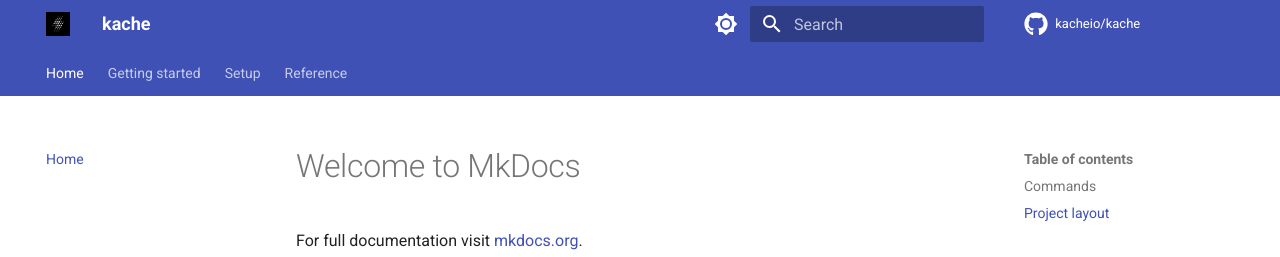
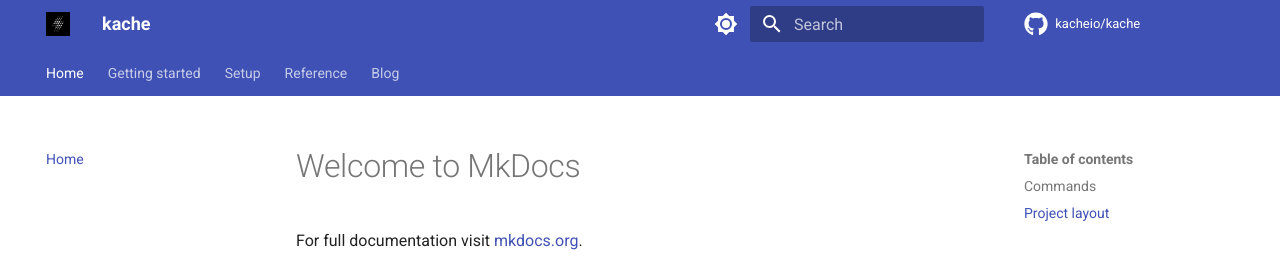
Before and after one commit to kacheio/docs, an MkDocs documentation site: the page built from docs/index.md, in a window 1280 px wide. Shown: the top 257 px of the page. Built offline with MkDocs 1.6.1 and Material for MkDocs 9.7.7, drawn with Linux system fonts in a browser that asks for light colours; comment, search, counter and statistics services are not loaded.

Commit message:
Add blog section

```diff
--- a/mkdocs.yml
+++ b/mkdocs.yml
@@ -80,3 +80,6 @@ nav:
 
   - Reference:
       - reference/index.md
+
+  - Blog:
+      - blog/index.md
```
Also changed, not shown: docs/blog/index.md (added, +1 -0 lines).
